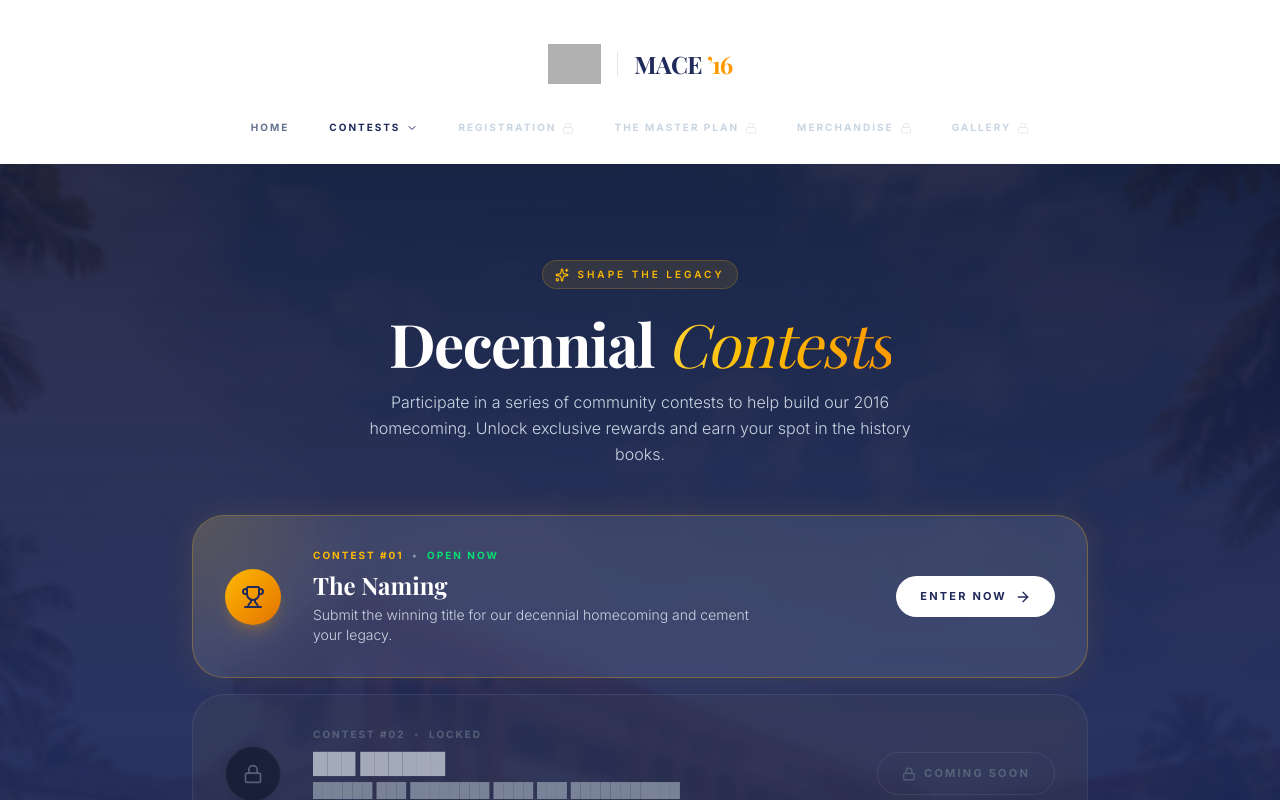
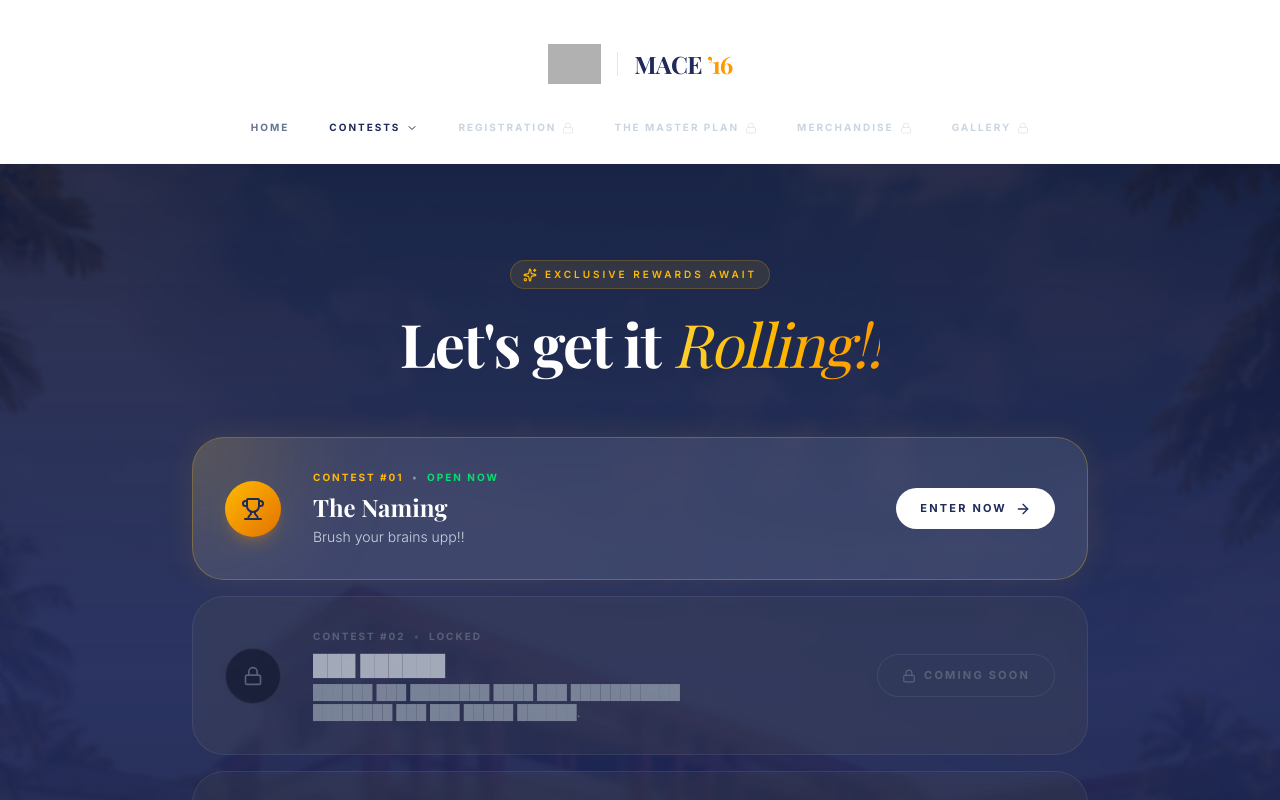
Before and after one commit to mace-2016/alumnimeet, a Next.js app: page /contest in a window 1280 px wide. Shown: the top 800 px of the page. Built offline with nearby package versions, Linux system fonts and the light colour scheme; grey boxes are pictures that could not be loaded; a web font is replaced by a local one.

Commit message:
Update page.tsx

```diff
--- a/app/contest/page.tsx
+++ b/app/contest/page.tsx
@@ -21,7 +21,7 @@ export default function ContestsHubPage() {
       id: 1,
       tag: "Contest #01",
       title: "The Naming",
-      description: "Submit the winning title for our decennial homecoming and cement your legacy.",
+      description: "Brush your brains upp!!",
       status: "active",
       href: "/contest/letsname",
       icon: Trophy,
@@ -67,13 +67,12 @@ export default function ContestsHubPage() {
         {/* Header Section */}
         <div className="text-center mb-12 animate-in fade-in slide-in-from-top-6 duration-700">
           <div className="inline-flex items-center gap-2 px-3 py-1.5 rounded-full bg-amber-400/10 border border-amber-400/20 text-amber-400 text-[10px] font-semibold uppercase tracking-[0.3em] mb-6">
-            <Sparkles className="w-3.5 h-3.5" /> Shape the Legacy
+            <Sparkles className="w-3.5 h-3.5" /> exclusive rewards await
           </div>
           <h1 className="text-4xl md:text-6xl font-serif font-bold text-white mb-4 tracking-tight">
-            Decennial <span className="text-transparent bg-clip-text bg-gradient-to-r from-amber-300 to-amber-500 italic font-light">Contests</span>
+            Let's get it <span className="text-transparent bg-clip-text bg-gradient-to-r from-amber-300 to-amber-500 italic font-light">Rolling!!</span>
           </h1>
           <p className="text-sm md:text-base text-slate-300 max-w-xl mx-auto font-light leading-relaxed">
-            Participate in a series of community contests to help build our 2016 homecoming. Unlock exclusive rewards and earn your spot in the history books.
           </p>
         </div>
 
```
